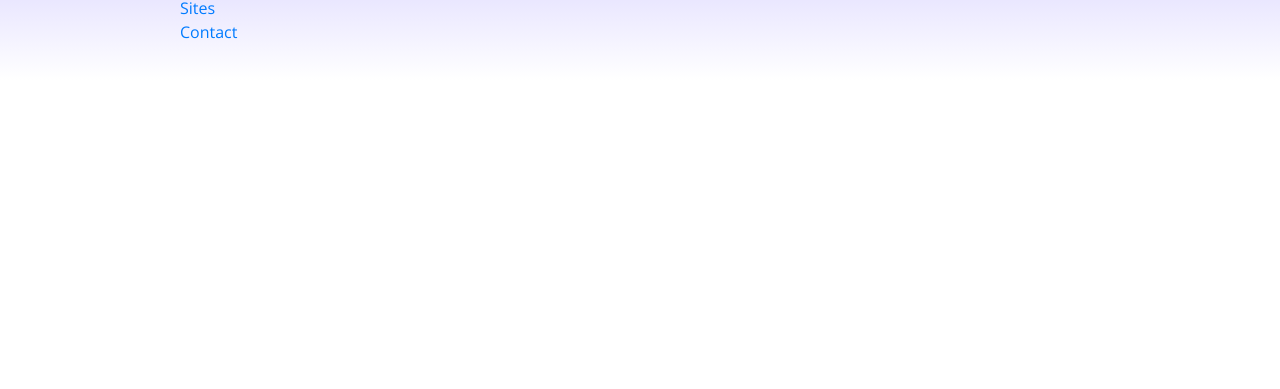
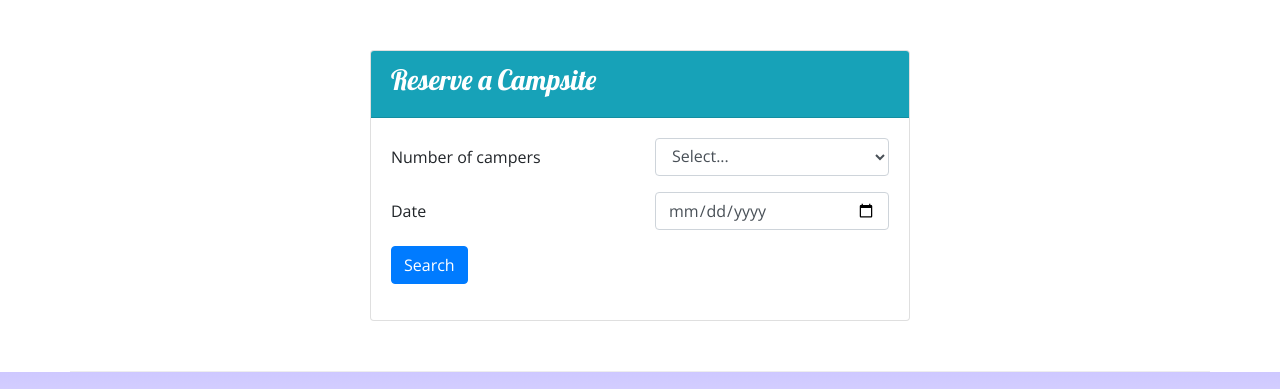
Before and after one commit to bmt3755/Nucamp-course, a website: page index.html in a window 1280 px wide. Shown: the part 1153-1542 px from the top of the page. Before the commit the page ends 1233 px from the top, so only its background shows below. Drawn offline with nearby package versions, Linux system fonts and the light colour scheme.

Commit message:
week-2 workshop assignment

```diff
--- a/index.html
+++ b/index.html
@@ -21,7 +21,10 @@
 <body>
 
     <header class="jumbotron jumbotron-fluid">
+
+
         <div class="container">
+
             <div class="row">
                 <div class="col-4 col-sm-3 col-md-2 align-self-center">
                    <a href="index.html">
@@ -29,8 +32,12 @@
                    </a>
                 </div>
                 <div class="col">
+
                     <h1>NuCamp</h1>
                     <h2>a better way to camp</h2>
+                </div>
+                <div class="col-md-4 col-xl-2 mt-4">
+                    <a href="#reserveForm" class="text-nowrap bg-info btn btn-lg btn-primary">Reserve Campsite</a>
                 </div>
             </div>
 
@@ -77,8 +84,16 @@
                 <h2>Featured Campsites</h2>
             </div>
             <div class="col">
-                <h3>React Lake Campground</h3>
-                <p class="d-none d-sm-block">Nestled in the foothills of the Chrome Mountains, this campground on the shores of the pristine React Lake is a favorite for fly fishers.</p>
+                <div class="media">
+
+                    <div class="media-body align-self-center">
+                        <h3>React Lake Campground</h3>
+                        <p class="d-none d-sm-block">Nestled in the foothills of the Chrome Mountains, this campground on the shores of the pristine React Lake is a favorite for fly fishers.</p>
+                    </div>
+
+                <img class="d-flex ml-3 img-thumbnail" src="img/react-lake-thumb.jpg" alt="react lake thumbnail">
+                </div>
+
             </div>
         </div>
 
@@ -95,6 +110,57 @@
                     </div>
                 </div>
             </div>
+        </div>
+        <div class = "row row-content">
+
+            <div class="col col-sm-6 mx-auto">
+                <div class="card">
+                    <div class="card-header bg-info">
+                        <h3 class="text-white">Reserve a Campsite</h3>
+                    </div>
+
+                    <div class="card-body">
+                        <form id="reserveForm">
+                            <div class="form-group row">
+                                <label class="col-sm-6 col-form-label" for="nuCampers">Number of campers</label>
+
+                                <div class="col">
+                                    <select class="form-control" name="numCampers" id="numCampers">
+                                        <option>Select...</option>
+                                        <option value="1">1</option>
+                                        <option value="2">2</option>
+                                        <option value="3">3</option>
+                                        <option value="4">4</option>
+                                        <option value="5">5</option>
+                                        <option value="6">6</option>
+                                    </select>
+
+                                </div>
+                            </div>
+
+                            <div class="form-group row">
+
+                                    <label class="col-sm-6 col-form-label" for="date">Date</label>
+                                    <div class="col-sm-6">
+                                        <input class="form-control" type="date"  id="date" name="date" placeholder="mm/dd/yyyy" />
+                                    </div>
+
+
+
+                            </div>
+
+                            <div class="form-group row">
+                                <div class="col">
+                                    <button type="button" class="btn btn-primary">Search</button>
+                                </div>
+
+                            </div>
+
+                        </form>
+                    </div>
+                </div>
+            </div>
+
         </div>
     </div>
 
```
